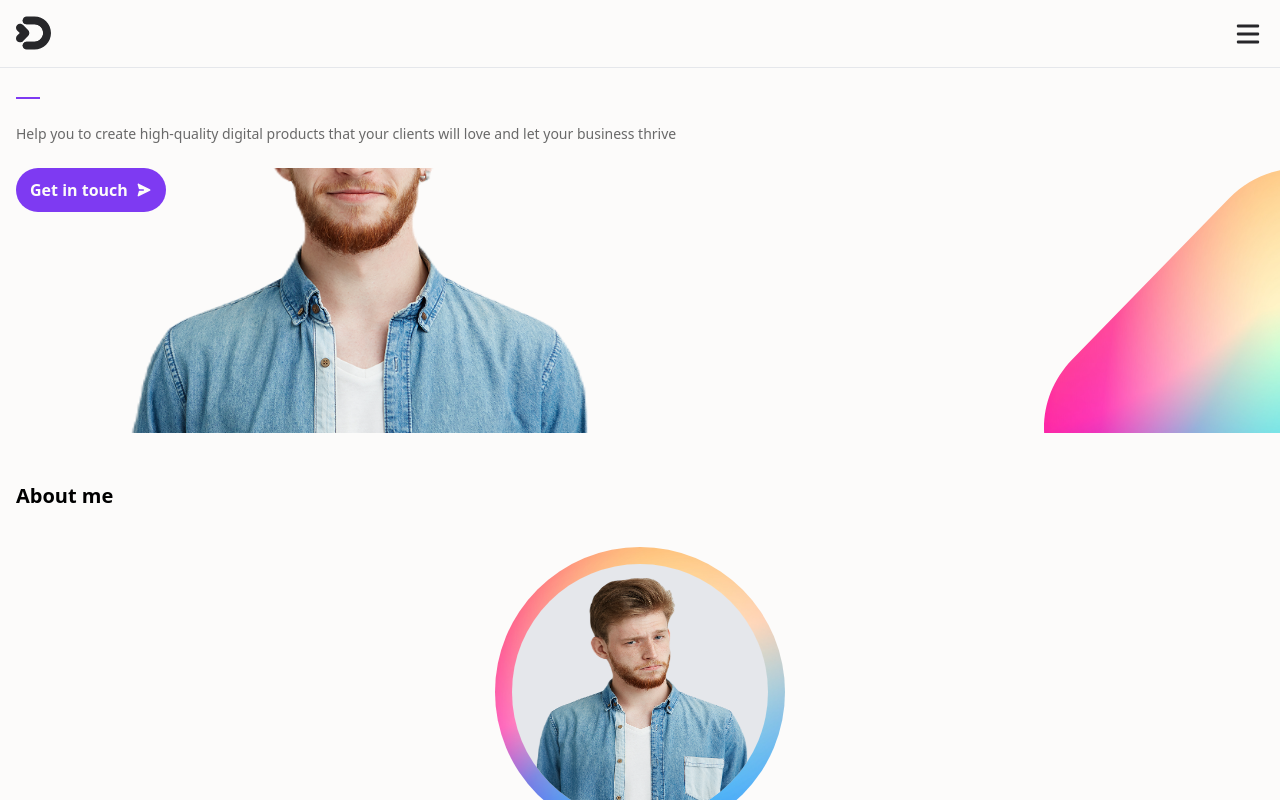
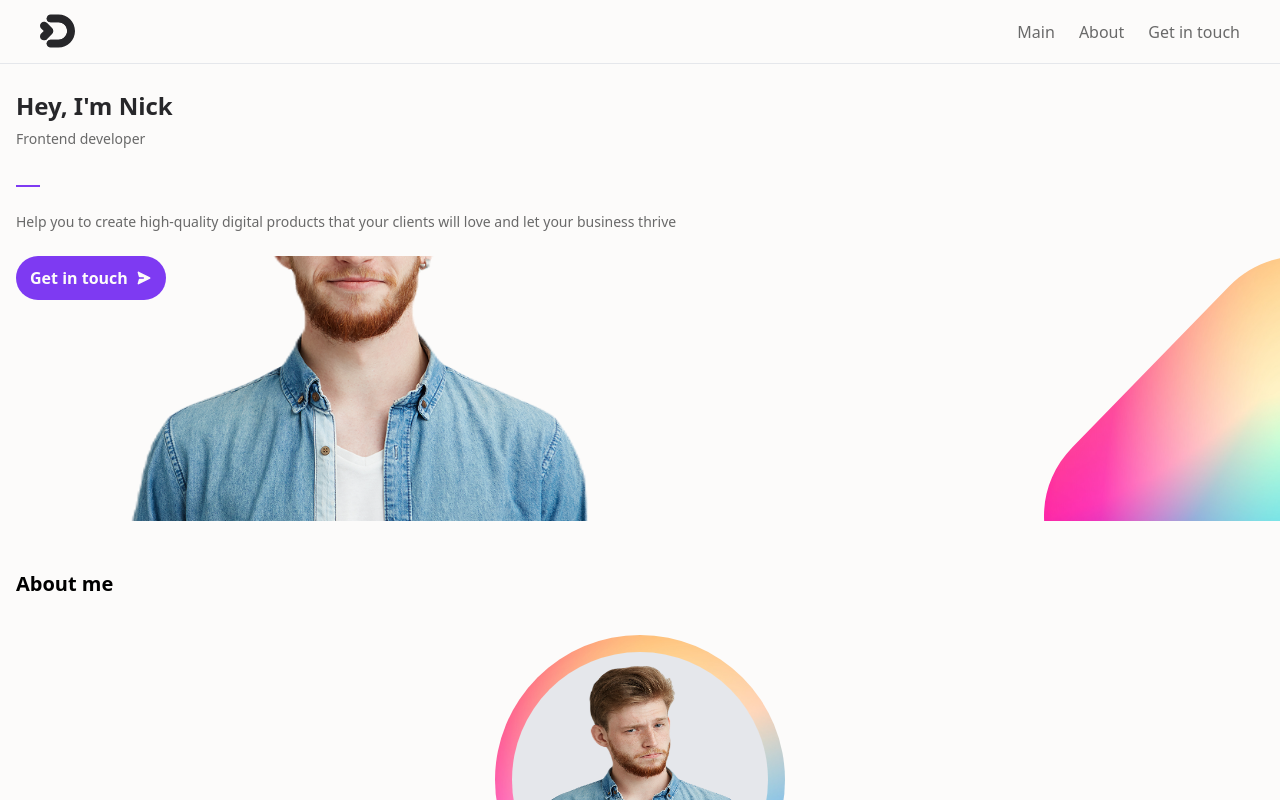
Before and after one commit to Dendroid01/project1, a React (Vite) app: page / in a window 1280 px wide. Shown: the top 800 px of the page. Built offline with nearby package versions, Linux system fonts and the light colour scheme.

Commit message:
Header for tablets.

```diff
--- a/src/components/Header/Header.tsx
+++ b/src/components/Header/Header.tsx
@@ -12,11 +12,47 @@ const Header = () => {
 
     return (
         <>
-            <header className="w-full bg-white py-4 px-4 flex justify-between items-center  mb-6 border-b border-grey-light fixed z-40">
+            <header
+                className="w-full bg-white py-3.5 px-4 md:px-10 flex justify-between items-center  mb-6 border-b border-grey-light sticky top-0 z-40">
                 <LogoIcon size={35} className="text-black" aria-hidden="true" focusable="false"/>
+
+                <nav className="hidden md:flex flex-row items-center justify-end gap-6">
+                    <a href="#main"
+                       className="text-subtitle-2-desktop
+                       font-medium
+                       text-grey-dark
+                       hover:text-lavender
+                       focus:text-lavender
+                       active:text-lavender
+                       hover:cursor-pointer">
+                        Main
+                    </a>
+                    <a href="#about"
+                       className="text-subtitle-2-desktop
+                       font-medium
+                       text-grey-dark
+                       hover:text-lavender
+                       focus:text-lavender
+                       active:text-lavender
+                       hover:cursor-pointer">
+                        About
+                    </a>
+                    <a href="#contact"
+                       className="
+                       text-subtitle-2-desktop
+                       font-medium
+                       text-grey-dark
+                       hover:text-lavender
+                       focus:text-lavender
+                       active:text-lavender
+                       hover:cursor-pointer">
+                        Get in touch
+                    </a>
+                </nav>
+
                 <button
                     onClick={toggleOpen}
-                    className=""
+                    className="md:hidden"
                     aria-label="Toggle menu"
                     aria-expanded={isOpen}
                     aria-controls="mobile-menu"
```
